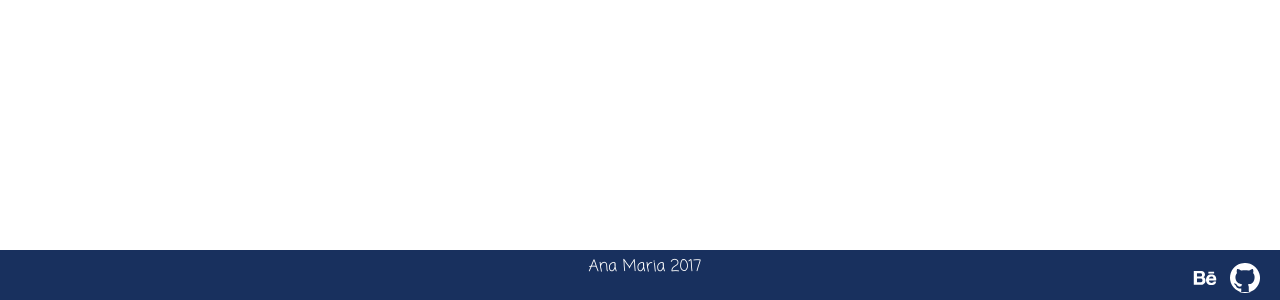
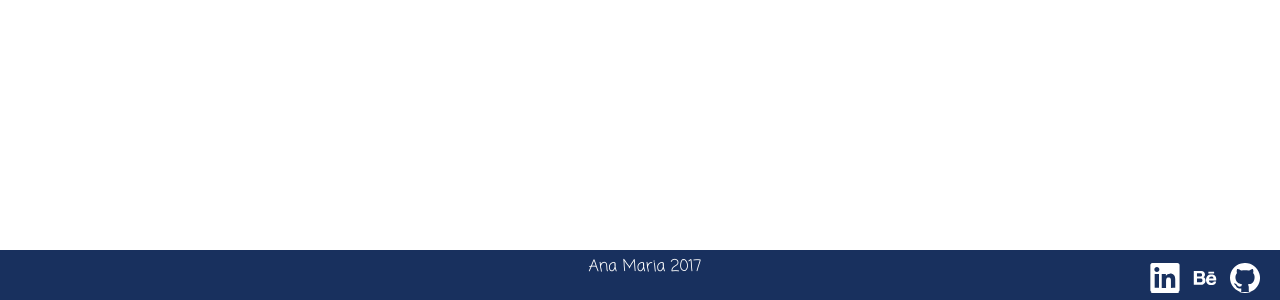
Before and after one commit to anuzk13/portfolio-waiver, a React (Create React App) app: page / in a window 1280 px wide. Shown: the part 500-800 px from the top of the page. Built offline with nearby package versions, Linux system fonts and the light colour scheme.

Commit message:
add contact info and CV

```diff
--- a/src/components/Footer.js
+++ b/src/components/Footer.js
@@ -1,13 +1,16 @@
 import React, { Component } from 'react';
+import config from '../config';
 
 class Footer extends Component {
   render() {
     return (
       <div className="footer">
           <span> Ana Maria </span><span> 2017 </span>
-          <a className="github">
+          <a href={config.contact.github} className="github">
           </a>
-          <a className="behanced">
+          <a href={config.contact.behanced} className="behanced">
+          </a>
+          <a href={config.contact.linkedin} className="linkedin">
           </a>
       </div>
     );
--- a/src/components/Intro.js
+++ b/src/components/Intro.js
@@ -1,4 +1,5 @@
 import React, { Component } from 'react';
+import cv from '../config/AnaMariaCardenasCV.pdf';
 
 class Intro extends Component {
   render() {
@@ -10,6 +11,9 @@ class Intro extends Component {
         <p>
           I am a Systems Engineer and a senior Design student from Colombia. This is a gallery of several projects I have worked on as a designer and a developper.
         </p>
+        <p>
+          You can download <a href={cv}> a copy of my CV  </a>
+        </p>
       </div>
     );
   }
--- a/src/config/default.config.json
+++ b/src/config/default.config.json
@@ -8,6 +8,12 @@
           "userProjects":"users/%(user)s/projects",
           "project":"projects/%(project)d"
       }
+    },
+    "contact":{
+      "email":"am.cardenas927@gmail.com",
+      "behanced":"https://losandes.ccnsite.com/amcardenas",
+      "linkedin":"https://linkedin.com/in/ana-cardenas-gasca",
+      "github":"https://github.com/anuzk13/"
     },
     "projects": {
       "education": {
--- a/src/styles/objects/footer.scss
+++ b/src/styles/objects/footer.scss
@@ -27,6 +27,11 @@
       right: 60px;
       background: url('icons/behanced.svg');
     }
+
+    &.linkedin {
+      right: 100px;
+      background: url('icons/linkedin.svg');
+    }
   }
 
   > span {
--- a/src/styles/objects/intro.scss
+++ b/src/styles/objects/intro.scss
@@ -16,7 +16,10 @@
   }
 
   > p {
-    color: $primary-color;
+    color: white;
+    > a {
+      color: $primary-color;
+    }
   }
 
 }
```
Also changed, not shown: src/styles/icons/linkedin.svg (added), 1 other file (tests, documents, lock files or other folders).
